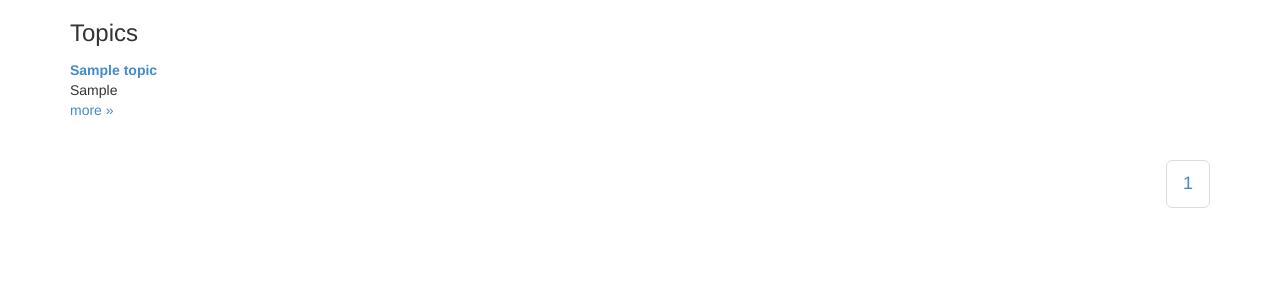
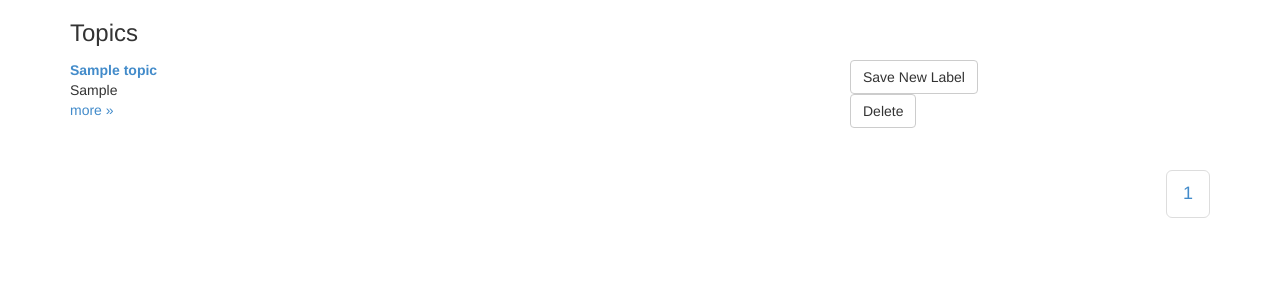
Before and after one commit to trevormunoz/kap_topics, a Flask app: page /topics in a window 1280 px wide. Shown: the top 300 px of the page. Run offline with Flask 2, Linux system fonts and the light colour scheme; tables that the repository leaves empty hold one stand-in row (values such as "Sample post"); some libraries are stand-ins or nearby versions.

Commit message:
Narrow column width of term list; stub in buttons

```diff
--- a/templates/topics.html
+++ b/templates/topics.html
@@ -4,6 +4,8 @@
     <h3>Topics</h3>
     <dl>
         {% for topic in topics %}
+        <div class="row">
+            <div class="col-md-8">
                 <dt id="t{{topic.id}}">
                                 <a href="http://localhost:3000/?f%5Bsubject_facet%5D%5B%5D={{ topic.orig_label }}">{{ topic.orig_label }}</a>
                             </dt>
@@ -14,6 +16,12 @@
                                 </p>
                                 <p class="hidden full-list">{{topic.terms_all}}</p>
                             </dd>
+                        </div>
+                        <div class="col-md-2">
+                            <a class="btn btn-default" role="button" href="#">Save New Label</a>
+                            <a class="btn btn-default" role="button" href="#">Delete</a>
+                        </div>
+            </div>
         {% endfor %}
     </dl>
 </div>
```
Lines whose indentation alone changed are shown as unchanged.
